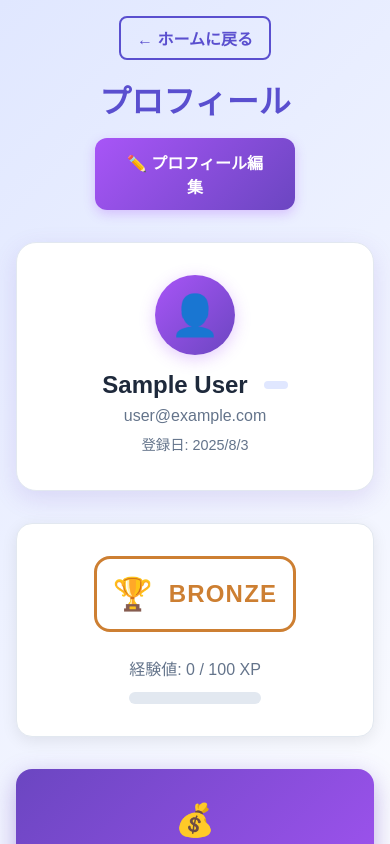
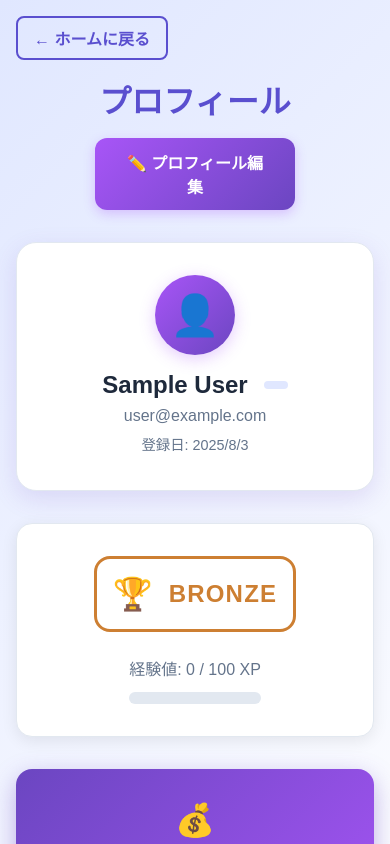
Before and after one commit to mitsuki0215/camp-10, a React (Create React App) app in the folder frontend/: page /profile in a window 390 px wide. Shown: the top 844 px of the page. Built offline with nearby package versions, Linux system fonts and the light colour scheme; no server answers; the database is empty; sample sign-in values are in the browser's storage.

Commit message:
ボタン位置修正

```diff
--- a/frontend/src/components/Profile.css
+++ b/frontend/src/components/Profile.css
@@ -497,6 +497,13 @@
     max-width: 200px;
   }
 
+  .profile-back-button {
+    /*ボタン自体を画面左揃え */
+    align-self: flex-start;
+    margin-left: 0;
+    margin-right: auto;
+  }
+
   .user-info-card {
     flex-direction: column;
     text-align: center;
```
